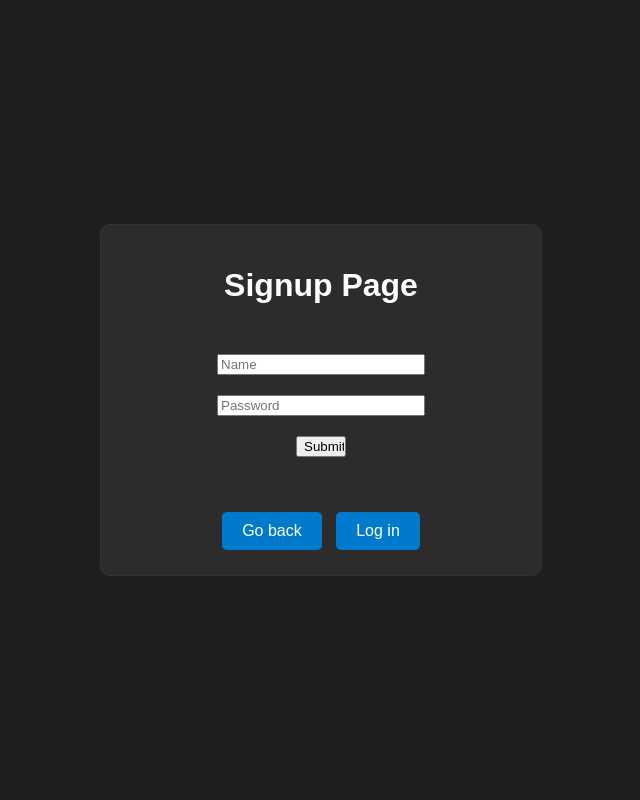
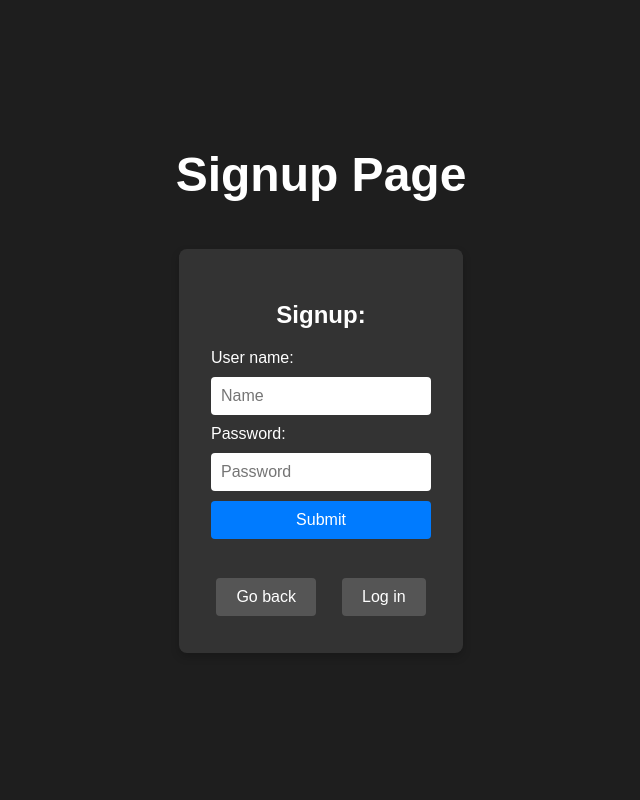
Before and after one commit to BenBiehl/Sports-Database, a Django app: page /signup_page/ in a window 1280 px wide. Shown: the whole page, without its empty margins (319-959 px from the left). Run offline with Django 5.2, Linux system fonts and the light colour scheme.

Commit message:
login/signup done

```diff
--- a/main/static/styles.css
+++ b/main/static/styles.css
@@ -4,6 +4,7 @@ body {
     color: #ffffff;
     font-family: Arial, sans-serif;
     display: flex;
+    flex-direction: column;
     justify-content: center;
     align-items: center;
     min-height: 100vh;
@@ -62,7 +63,15 @@ h3 {
 }
 
 /* Login Form Styles */
+.page-title {
+    font-size: 3em;
+}
+
 .login-container {
+    display: flex;
+    align-items: center;
+    justify-content: center;
+    flex-direction: column;
     max-width: 400px;
     margin: 2rem auto;
     padding: 2rem;
--- a/main/templates/main/login_page.html
+++ b/main/templates/main/login_page.html
@@ -29,11 +29,11 @@
         </div>
 
         <div class="additional-buttons">
+            <form action="{% url 'landing_page' %}" method="get" style="display:inline;">
+                <button type="submit" class="btn-secondary">Go back</button>
+            </form>
             <form action="{% url 'signup_page' %}" method="get" style="display:inline;">
                 <button type="submit" class="btn-secondary">Sign up</button>
-            </form>
-            <form action="{% url 'landing_page' %}" method="get" style="display:inline;">
-                <button type="submit" class="btn-secondary">Go back</button>
             </form>
         </div>
     </div>
--- a/main/templates/main/signup_page.html
+++ b/main/templates/main/signup_page.html
@@ -9,30 +9,30 @@
     <link rel="stylesheet" href="{% static 'styles.css' %}" />
 </head>
 <body>
-    <div class="container">
-        <h1>Signup Page</h1>
+    <h1 class="page-title">Signup Page</h1>
+    <div class="login-container">
+        <h2>Signup:</h2>
+        <form method="post" class="login-form">
+            {% csrf_token %}
+            {{ form }}
+            <input type="submit" value="Submit" class="btn-submit">
+        </form>
 
-        <div class="form">
-            <form method="post", style="display: inline;">
-                {% csrf_token %}
-                {{ form.user_name }}
-                {{ form.password }}
-                <input type="submit" value="Submit" style="display: block; margin-top: 10px;">
+        <div class="error-messages">
+            {% if user_taken %}
+            <p class="error">Username is already taken.</p>
+            {% elif invalid_info %}
+            <p class="error">Invalid User/Password.</p>
+            {% endif %}
+        </div>
+
+        <div class="additional-buttons">
+            <form action="{% url 'landing_page' %}" method="get" style="display:inline;">
+                <button type="submit" class="btn-secondary">Go back</button>
+            </form>
+            <form action="{% url 'login_page' %}" method="get" style="display:inline;">
+                <button type="submit" class="btn-secondary">Log in</button>
             </form>
         </div>
-
-        {% if user_taken %}
-        <p class="warning">Username already taken, try another one.</p>
-        {% elif invalid_info %}
-        <p class="warning">Invalid User/Password.</p>
-        {% endif %}
-
-        <form action="{% url 'landing_page' %}" method="get" style="display:inline;">
-            <button type="submit">Go back</button>
-        </form>
-        <form action="{% url 'login_page' %}" method="get" style="display:inline;">
-            <button type="submit">Log in</button>
-        </form>
-    </div>
 </body>
 </html>
```
Also changed, not shown: db.sqlite3.
